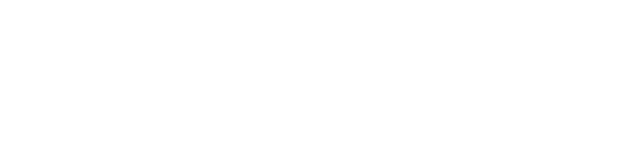
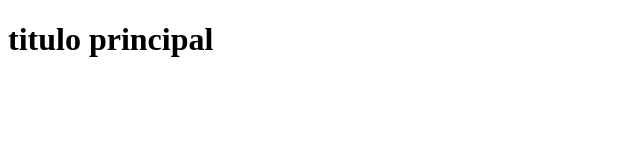
Before and after one commit to jatzirycenaltec/curso-git, a plain HTML site: page index.html in a window 1280 px wide. Shown: the whole page, without its empty margins (0-640 px from the left). Drawn offline with Linux system fonts and the light colour scheme.

Commit message:
agrege un titulo principal

```diff
--- a/index.html
+++ b/index.html
@@ -7,6 +7,7 @@
     <title>Document</title>
 </head>
 <body>
+    <h1>titulo principal</h1>
 
 </body>
 </html>
```
